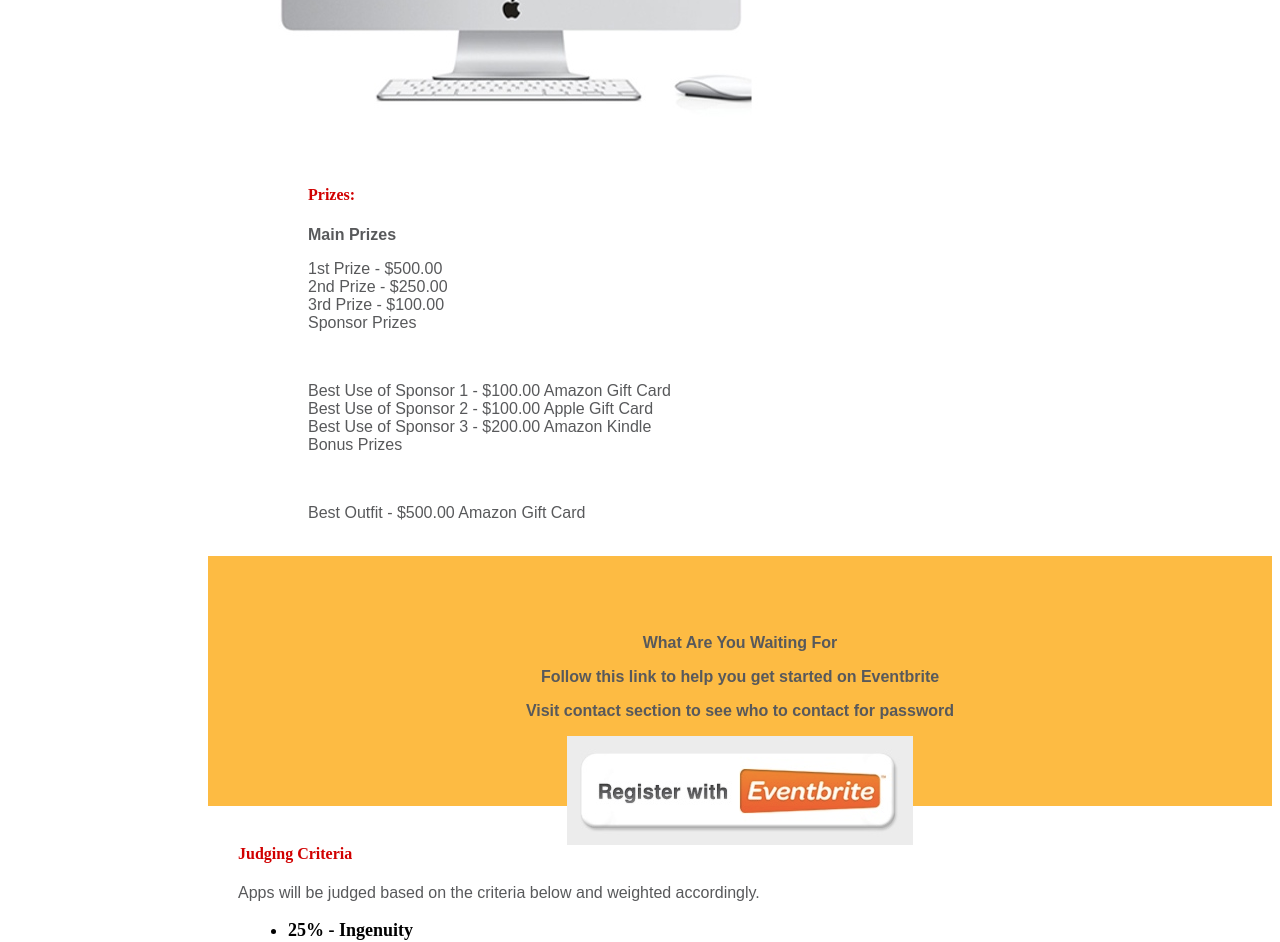
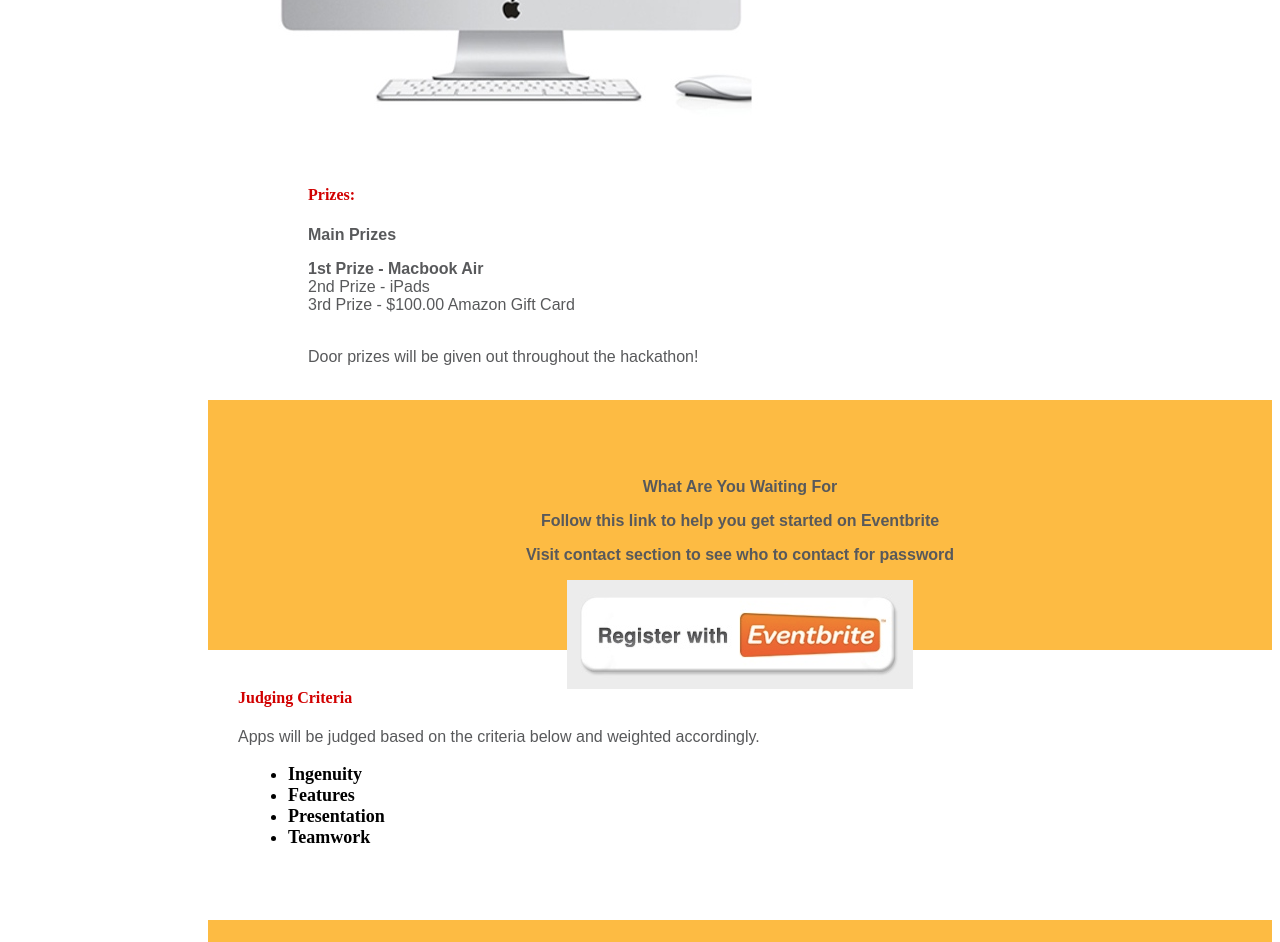
Before and after one commit to wvjb/uphackathon, a Jekyll site: the page built from index.html, in a window 1280 px wide and 1400 px high, scrolled down 2298 px. Shown: the top 942 px of the window. Built offline with Jekyll 4.4.1, drawn with Linux system fonts in a browser that asks for light colours; some of the changed text lies outside the part shown.

Commit message:
Update index.html

```diff
--- a/index.html
+++ b/index.html
@@ -152,17 +152,12 @@
         <div class="span4" style="padding-left: 100px; padding-top:25px;">
             <h4>Prizes:</h4>
             <p><strong>Main Prizes</strong></p>
-            <p>1st Prize - $500.00<br />
-            2nd Prize - $250.00<br />
-            3rd Prize - $100.00<br />
-            Sponsor Prizes</p>
+            <p><b>1st Prize - Macbook Air</b><br />
+            2nd Prize - iPads<br />
+            3rd Prize - $100.00 Amazon Gift Card<br />
             <br />
-            <p>Best Use of Sponsor 1 - $100.00 Amazon Gift Card<br />
-            Best Use of Sponsor 2 - $100.00 Apple Gift Card<br />
-            Best Use of Sponsor 3 - $200.00 Amazon Kindle<br />
-            Bonus Prizes</p>
-            <br />
-            <p>Best Outfit - $500.00 Amazon Gift Card</p>
+            <p>Door prizes will be given out throughout the hackathon!</p>
+
         </div>
     </div>
 
@@ -198,10 +193,10 @@
             <h4>Judging Criteria</h4>
             <p>Apps will be judged based on the criteria below and weighted accordingly.</p>
             <ul style="padding-left: 50px; font-size: 18px; font-weight: bold;">
-                <li>25% - Ingenuity</li>
-                <li>25% - Features</li>
-                <li>25% - Presentation</li>
-                <li>25% - FIX ME</li>
+                <li>Ingenuity</li>
+                <li>Features</li>
+                <li>Presentation</li>
+                <li>Teamwork</li>
             </ul>
         </div>
     </div>
```
